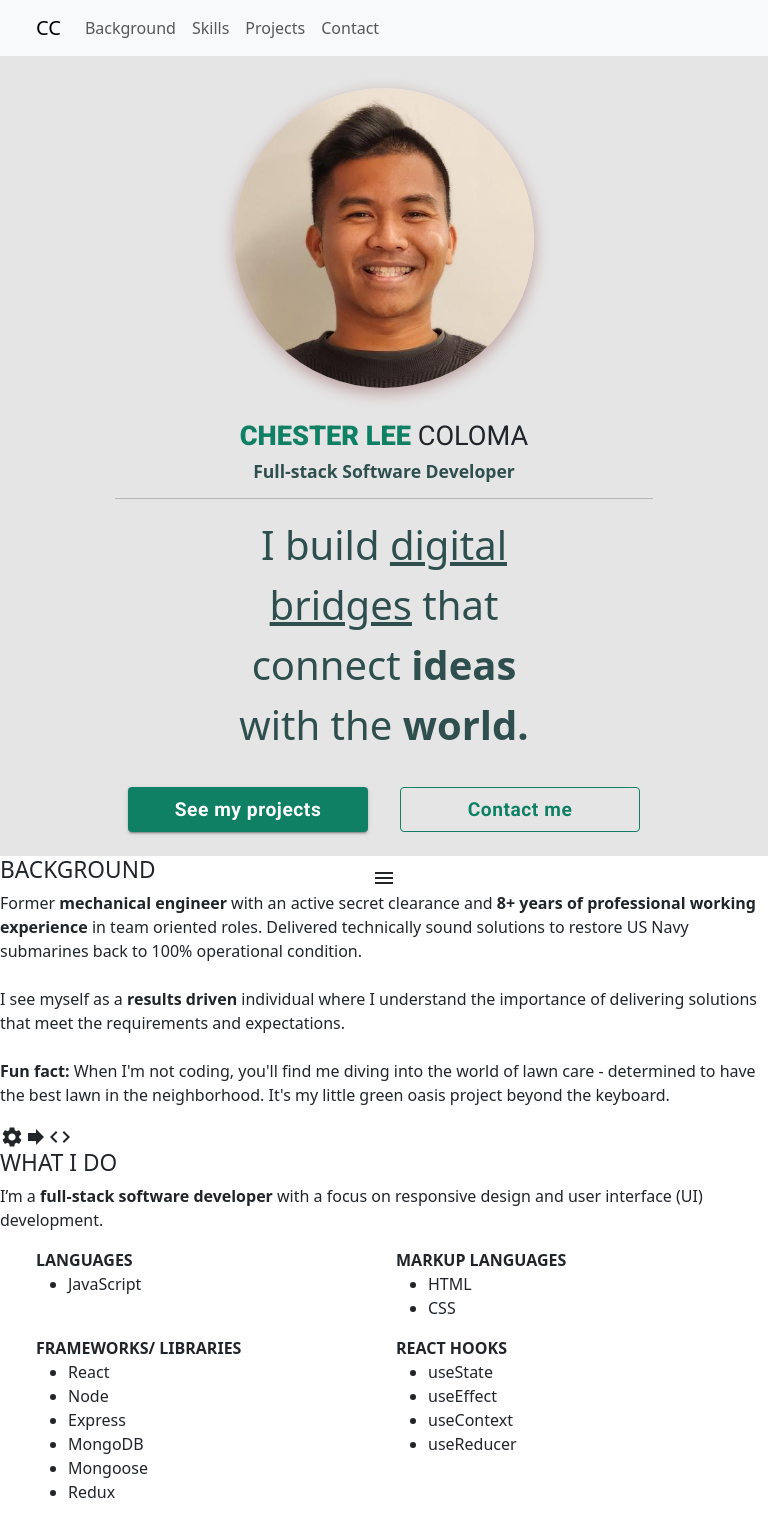
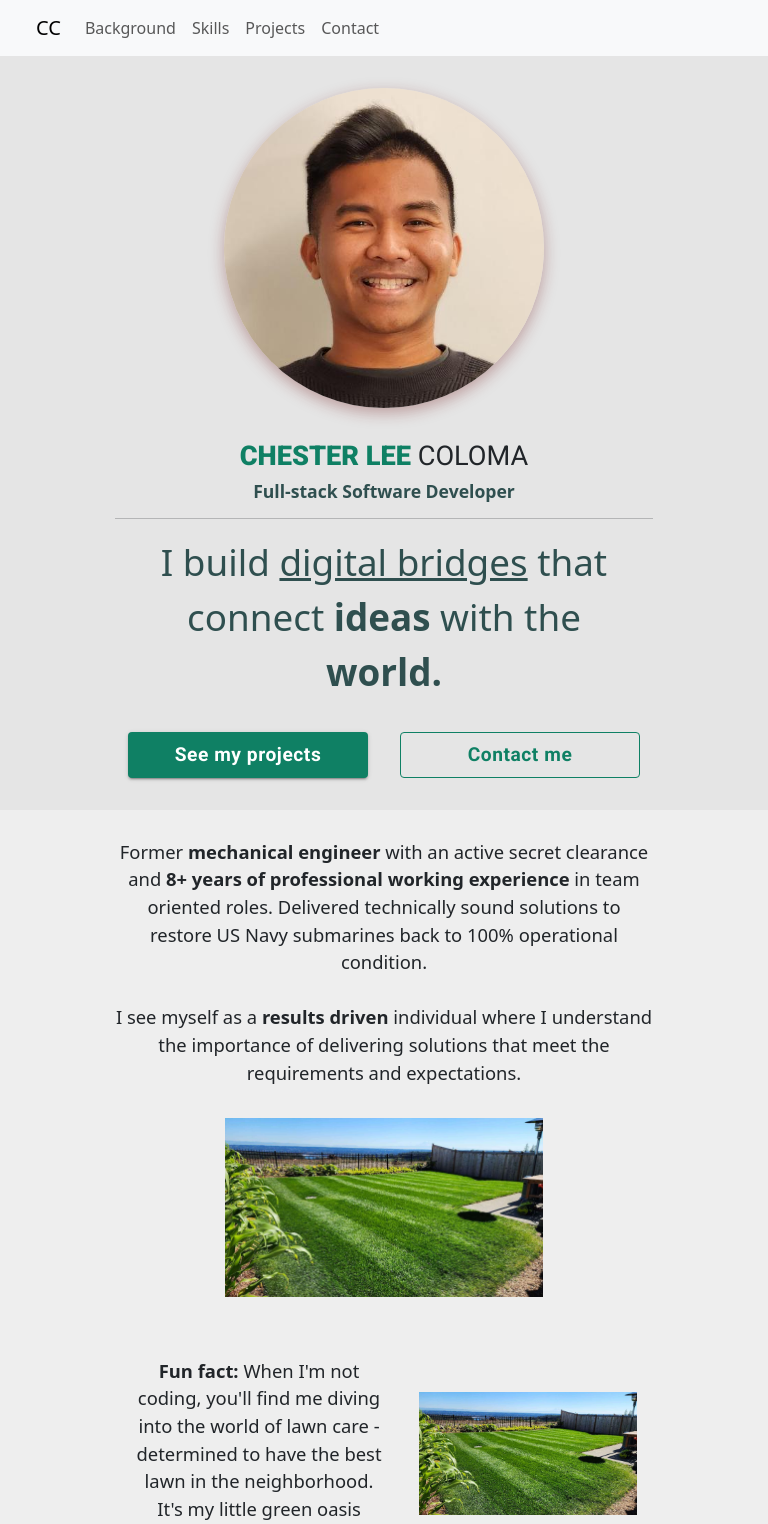
Before and after one commit to cleecoloma/portfolio-website, a React (Vite) app: page / in a window 768 px wide. Shown: the top 1524 px of the page. Built offline with nearby package versions, Linux system fonts and the light colour scheme.

Commit message:
update tablet size styling for background component

```diff
--- a/src/Components/Background.css
+++ b/src/Components/Background.css
@@ -1,9 +1,9 @@
-@media only screen and (max-width: 390px) {
-  .background-container {
-    background-color: #eee;
-    max-height: 100vh;
-  }
+.background-container {
+  background-color: #eee;
+  max-height: 100vh;
+}
 
+@media only screen and (max-width: 425px) {
   .background-container h4 {
     padding: 4rem 1.5rem 1rem;
     font-weight: 700;
@@ -39,3 +39,47 @@
     color: darkolivegreen;
   }
 }
+
+@media only screen and (min-width: 425px) and (max-width: 834px) {
+  .background-container h4 {
+    display: none;
+  }
+
+  .background-container {
+    display: flex;
+    justify-content: center;
+    align-items: center;
+    padding: 3rem 0;
+  }
+
+  #background-description {
+    width: 70%;
+    text-align: center;
+    font-size: 115%;
+  }
+
+  #icon-container {
+    display: none;
+  }
+
+  #first-description img {
+    margin: 1rem auto 0;
+    padding: 1rem;
+    width: 350px;
+    object-fit: contain;
+  }
+
+  #second-description {
+    display: flex;
+  }
+
+  #second-description div {
+    padding: 1rem;
+  }
+
+  #second-description img {
+    padding: 1rem;
+    width: 250px;
+    object-fit: contain;
+  }
+}
--- a/src/Components/Background.jsx
+++ b/src/Components/Background.jsx
@@ -9,18 +9,27 @@ function Background() {
     <div className='background-container'>
       <h4>BACKGROUND</h4>
       <p id='background-description'>
-        Former <strong>mechanical engineer</strong> with an active secret
-        clearance and{' '}
-        <strong>8+ years of professional working experience</strong> in team
-        oriented roles. Delivered technically sound solutions to restore US Navy
-        submarines back to 100% operational condition. <br />
-        <br /> I see myself as a <strong>results driven</strong> individual
-        where I understand the importance of delivering solutions that meet the
-        requirements and expectations. <br />
+        <div id='first-description'>
+          Former <strong>mechanical engineer</strong> with an active secret
+          clearance and{' '}
+          <strong>8+ years of professional working experience</strong> in team
+          oriented roles. Delivered technically sound solutions to restore US
+          Navy submarines back to 100% operational condition. <br />
+          <br /> I see myself as a <strong>results driven</strong> individual
+          where I understand the importance of delivering solutions that meet
+          the requirements and expectations. <br />
+          <img src='../../images/lawn.jpg' alt='lawn' id='lawn-img' />
+        </div>
         <br />
-        <strong>Fun fact:</strong> When I'm not coding, you'll find me diving
-        into the world of lawn care - determined to have the best lawn in the
-        neighborhood. It's my little green oasis project beyond the keyboard.
+        <div id='second-description'>
+          <div>
+            <strong>Fun fact:</strong> When I'm not coding, you'll find me
+            diving into the world of lawn care - determined to have the best
+            lawn in the neighborhood. It's my little green oasis project beyond
+            the keyboard.
+          </div>
+          <img src='../../images/lawn.jpg' alt='lawn' id='lawn-img' />
+        </div>
       </p>
       <div id='icon-container'>
         <SettingsIcon id='gear-icon' />
--- /dev/null
+++ b/src/Components/Header.css
@@ -0,0 +1,6 @@
+#header-navbar {
+  height: 3.5rem;
+  position: fixed;
+  width: 100%;
+  z-index: 9001;
+}
--- a/src/Components/Header.jsx
+++ b/src/Components/Header.jsx
@@ -2,10 +2,11 @@ import React from 'react';
 import Container from 'react-bootstrap/Container';
 import Nav from 'react-bootstrap/Nav';
 import Navbar from 'react-bootstrap/Navbar';
+import './Header.css'
 
 function Header() {
   return (
-    <Navbar bg='light' data-bs-theme='light'>
+    <Navbar id='header-navbar' bg='light' data-bs-theme='light'>
       <Container>
         <Navbar.Brand href='#home'>CC</Navbar.Brand>
         <Nav className='me-auto'>
--- a/src/Components/Hero.css
+++ b/src/Components/Hero.css
@@ -2,7 +2,7 @@
 .hero-container {
   background-color: #e5e5e5;
   text-align: center;
-  height: 100vh;
+  min-height: 100vh;
 }
 
 .hero-container img {
@@ -43,7 +43,7 @@
   border-color: #0f8064;
 }
 
-@media only screen and (max-width: 390px) {
+@media only screen and (max-width: 425px) {
   .hero-container {
     padding-top: 2rem;
   }
@@ -111,13 +111,14 @@
   }
 }
 
-@media only screen and (min-width: 391px) and (max-width: 850px) {
+@media only screen and (min-width: 425px) and (max-width: 834px) {
   .hero-container {
-    padding-top: 2rem;
+    padding-top: 5.5rem;
+    min-height: 100vh - 3.5rem;
   }
 
   .hero-container img {
-    width: 300px;
+    width: 320px;
   }
 
   .hero-container h1 {
@@ -140,9 +141,11 @@
   }
 
   #hero-message {
-    margin: 0 auto;
-    font-size: 250%;
-    width: 45%;
+    text-align: center;
+    font-size: 230%;
+    margin: 0 10rem;
+    max-width: 100%;
+    box-sizing: border-box;
   }
 
   #button-container {
@@ -164,4 +167,8 @@
     font-size: 120%;
     width: 15rem;
   }
+
+  #menu-icon-div {
+    display: none;
+  }
 }
--- a/src/Components/Hero.jsx
+++ b/src/Components/Hero.jsx
@@ -1,4 +1,4 @@
-import React from 'react';
+import React, { useState, useEffect } from 'react';
 import Button from '@mui/material/Button';
 import MenuIcon from '@mui/icons-material/Menu';
 import './Hero.css';
@@ -6,7 +6,7 @@ import './Hero.css';
 function Hero() {
   return (
     <div className='hero-container'>
-      <img src='../../images/chester.jpeg' alt='Chester' id='hero-img' />
+      <img src='../../images/chester.jpeg' alt='chester' id='hero-img' />
       <h1>
         <span>CHESTER LEE</span> COLOMA
       </h1>
```
Also changed, not shown: public/images/lawn.jpg (added).
